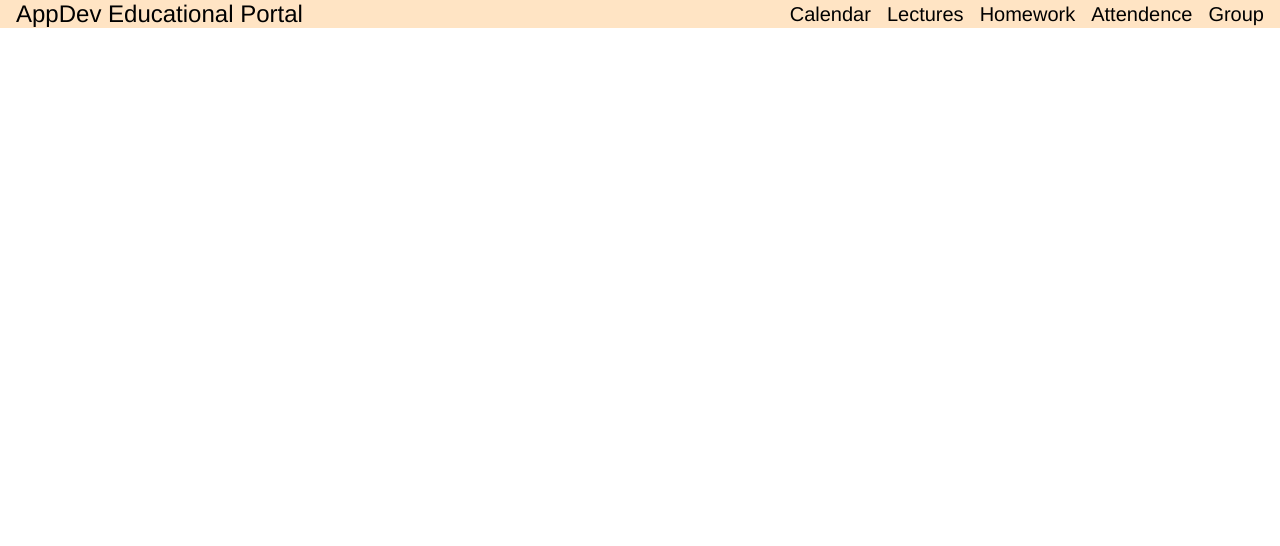
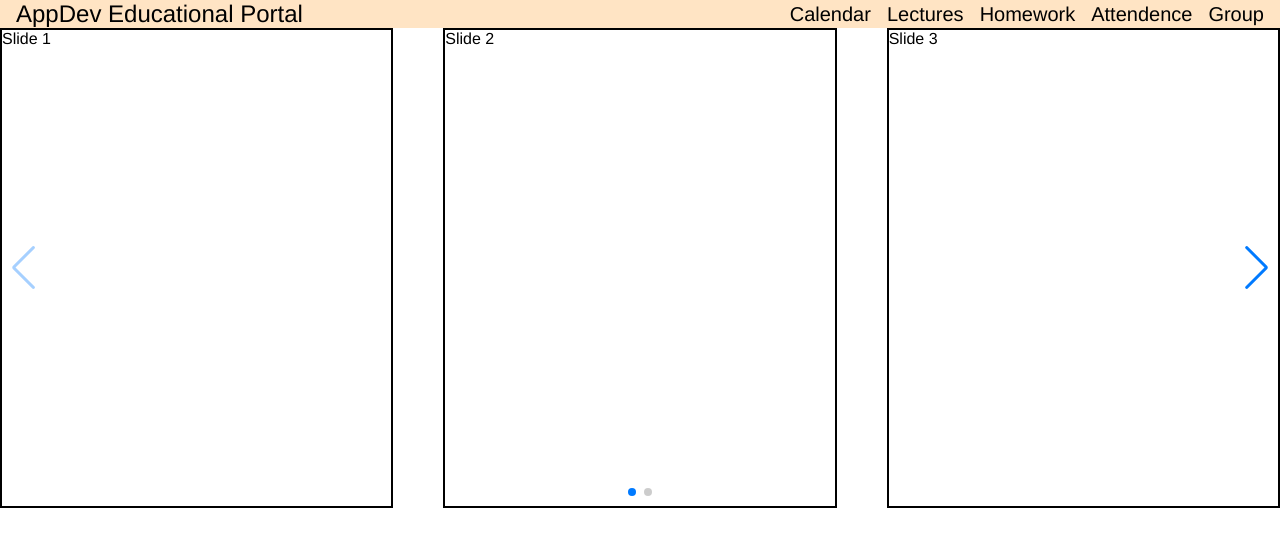
Before and after one commit to aryanj112/BootcampPortal, a React (Vite) app: page /lectures in a window 1280 px wide. Shown: the top 546 px of the page. Built offline with nearby package versions, Linux system fonts and the light colour scheme.

Commit message:
lecture slides

```diff
--- a/src/pages/Lectures.tsx
+++ b/src/pages/Lectures.tsx
@@ -1,14 +1,27 @@
 // @ts-ignore
 import React from 'react';
+import { Navigation, Pagination, A11y } from 'swiper/modules';
 import { Swiper, SwiperSlide } from 'swiper/react';
 import 'swiper/swiper-bundle.css';
-
-
 
 function Lectures() {
   return (
     <div>
+      <Swiper
+        modules={[Navigation, Pagination, A11y]}
+        spaceBetween={50}
+        slidesPerView={3}
+        navigation
+        pagination={{ clickable: true }}
+        onSwiper={(swiper) => console.log(swiper)}
+        onSlideChange={() => console.log('slide change')}
+      >
+        <SwiperSlide className = "slide">Slide 1</SwiperSlide>
+        <SwiperSlide className = "slide">Slide 2</SwiperSlide>
+        <SwiperSlide className = "slide">Slide 3</SwiperSlide>
+        <SwiperSlide className = "slide">Slide 4</SwiperSlide>
 
+      </Swiper>
 
     </div>
 
--- a/src/styles.css
+++ b/src/styles.css
@@ -49,10 +49,16 @@ body {
     width: 20rem;
 }
 
-.annoucement img{
+.annoucement img {
     border: 1px solid black;
     padding: 15px;
     border-radius: 5px;
     width: 10rem;
     height: auto;
 }
+
+.slide {
+    width: 30rem;
+    height: 30rem;
+    border: 2px solid black;
+}
```
